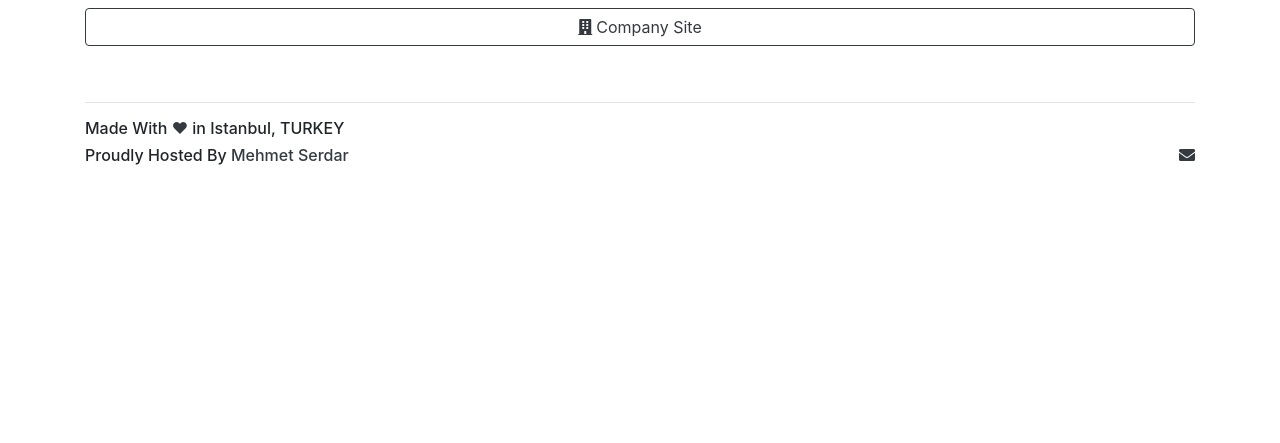
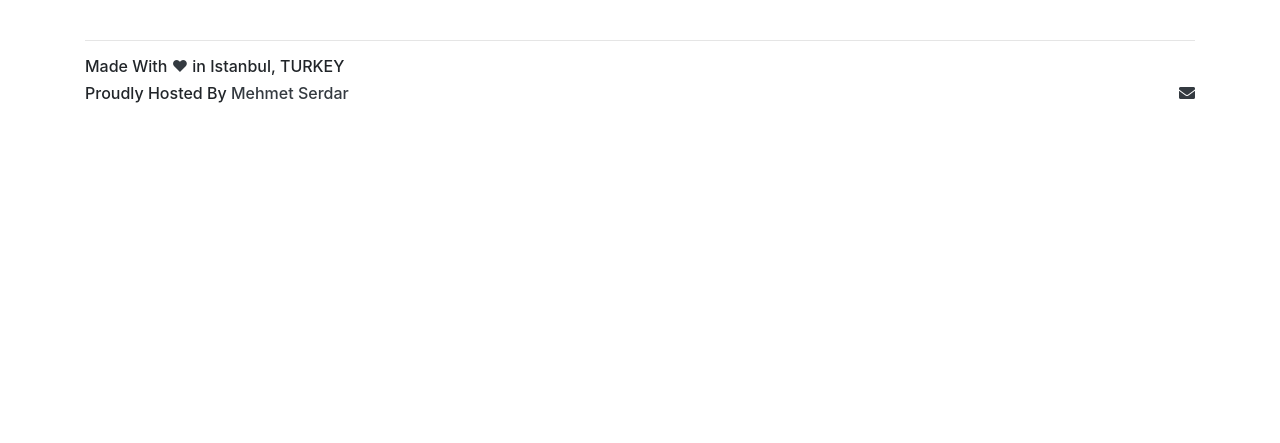
Before and after one commit to mehmetserdar/mehmetserdar.github.io, a plain HTML site: page index.html in a window 1280 px wide. Shown: the part 357-800 px from the top of the page. Drawn offline with nearby package versions, Linux system fonts and the light colour scheme.

Commit message:
Update index.html
i

```diff
--- a/index.html
+++ b/index.html
@@ -59,8 +59,6 @@
   <a href="https://www.fiverr.com/users/mobuygdev/" class="btn btn-outline-dark btn-block" role="button" target="_blank"><i class="fa fa-code">&nbsp;</i>Fiverr</a>
   <br>
   <a href="https://play.google.com/store/apps/dev?id=7123957245789156225" class="btn btn-outline-dark btn-block" role="button" target="_blank"><i class="fab fa-google-play">&nbsp;</i>Apps</a>
-  <br>
-  <a href="https://mobiluygulamalari.com" class="btn btn-outline-dark btn-block" role="button" target="_blank"><i class="fa fa-building">&nbsp;</i>Company Site</a>
 </div>
         <!--------------------Footer---------------------------->
   <div class="footer mt-5">
```
